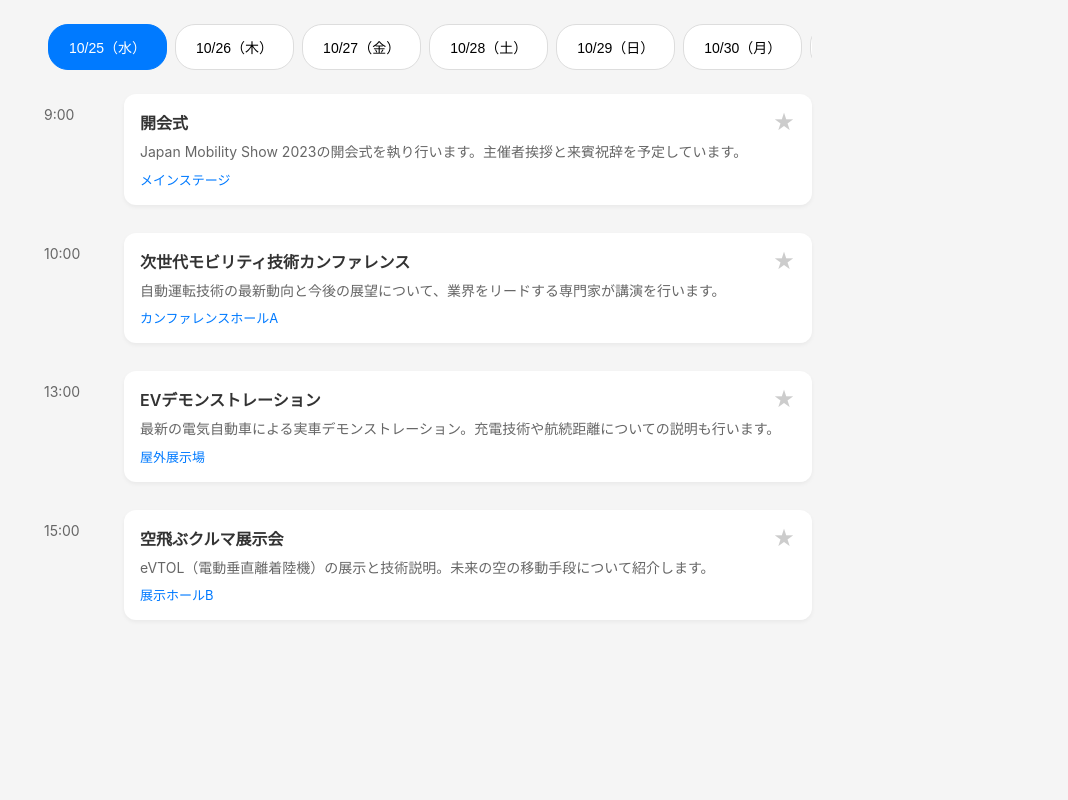
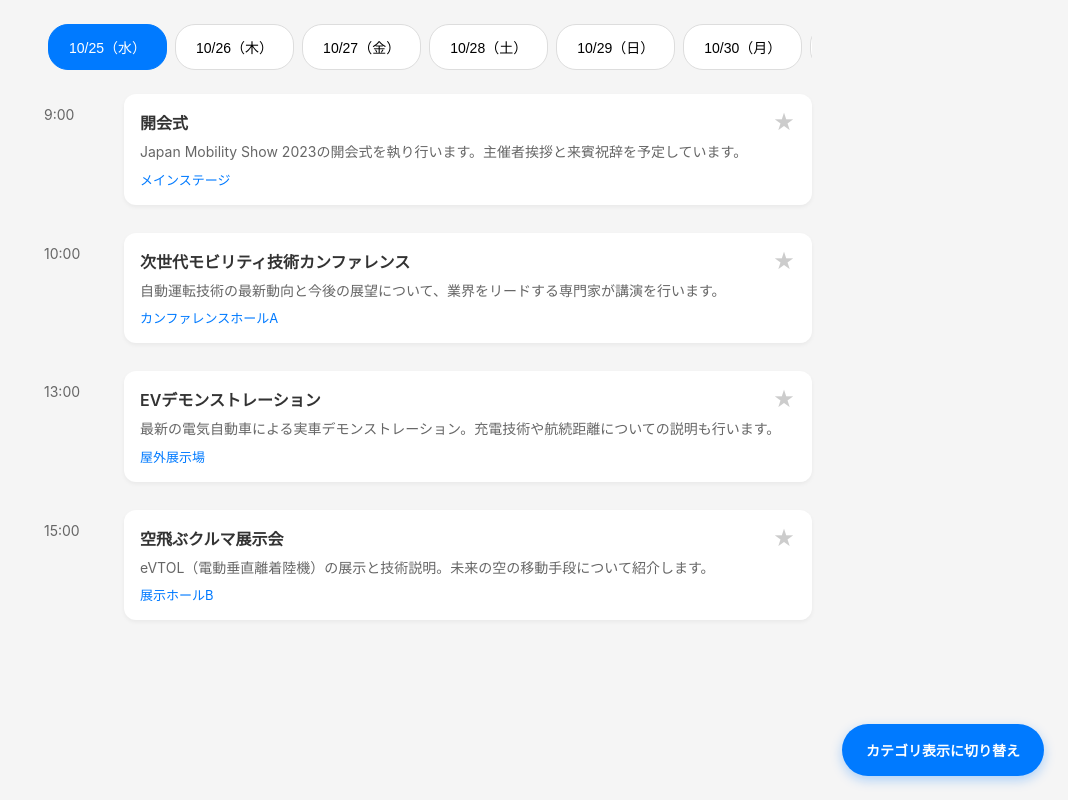
Before and after one commit to bsj-yoshijima/JMS-App-demo, a plain HTML site: page timeschedule.html in a window 1280 px wide. Shown: the whole page, without its empty margins (212-1280 px from the left). Drawn offline with Linux system fonts and the light colour scheme.

Commit message:
米原変更

```diff
--- a/timeschedule.html
+++ b/timeschedule.html
@@ -21,6 +21,7 @@
       padding: 16px;
     }
 
+    /* Previous styles remain the same */
     .date-tabs {
       overflow-x: auto;
       white-space: nowrap;
@@ -132,6 +133,35 @@
       padding: 32px;
       color: #666;
     }
+
+    /* New floating action button styles */
+    .fab {
+      position: fixed;
+      bottom: 24px;
+      right: 24px;
+      background: #007AFF;
+      color: white;
+      padding: 16px 24px;
+      border-radius: 100px;
+      text-decoration: none;
+      font-size: 14px;
+      font-weight: 600;
+      box-shadow: 0 4px 12px rgba(0, 122, 255, 0.3);
+      transition: transform 0.2s, box-shadow 0.2s;
+      z-index: 1000;
+    }
+
+    .fab:hover {
+      transform: translateY(-2px);
+      box-shadow: 0 6px 16px rgba(0, 122, 255, 0.4);
+    }
+
+    @media (max-width: 600px) {
+      .fab {
+        padding: 12px 20px;
+        font-size: 13px;
+      }
+    }
   </style>
 </head>
 <body>
@@ -214,18 +244,19 @@
     </div>
   </div>
 
+  <!-- New floating action button -->
+  <a href="https://main.d194addch7ev33.amplifyapp.com/eventlist.html" class="fab">カテゴリ表示に切り替え</a>
+
   <script>
-    // タブ切り替え機能
+    // Previous JavaScript remains the same
     const dateTabs = document.querySelectorAll('.date-tab');
     const eventCards = document.querySelectorAll('.event-card');
 
     dateTabs.forEach(tab => {
       tab.addEventListener('click', () => {
-        // タブのアクティブ状態を更新
         dateTabs.forEach(t => t.classList.remove('active'));
         tab.classList.add('active');
 
-        // イベントの表示/非表示を切り替え
         const selectedDate = tab.dataset.date;
         eventCards.forEach(card => {
           if (card.dataset.date === selectedDate) {
@@ -237,7 +268,6 @@
       });
     });
 
-    // お気に入り機能
     const starButtons = document.querySelectorAll('.star-button');
 
     const loadFavorites = () => {
```
